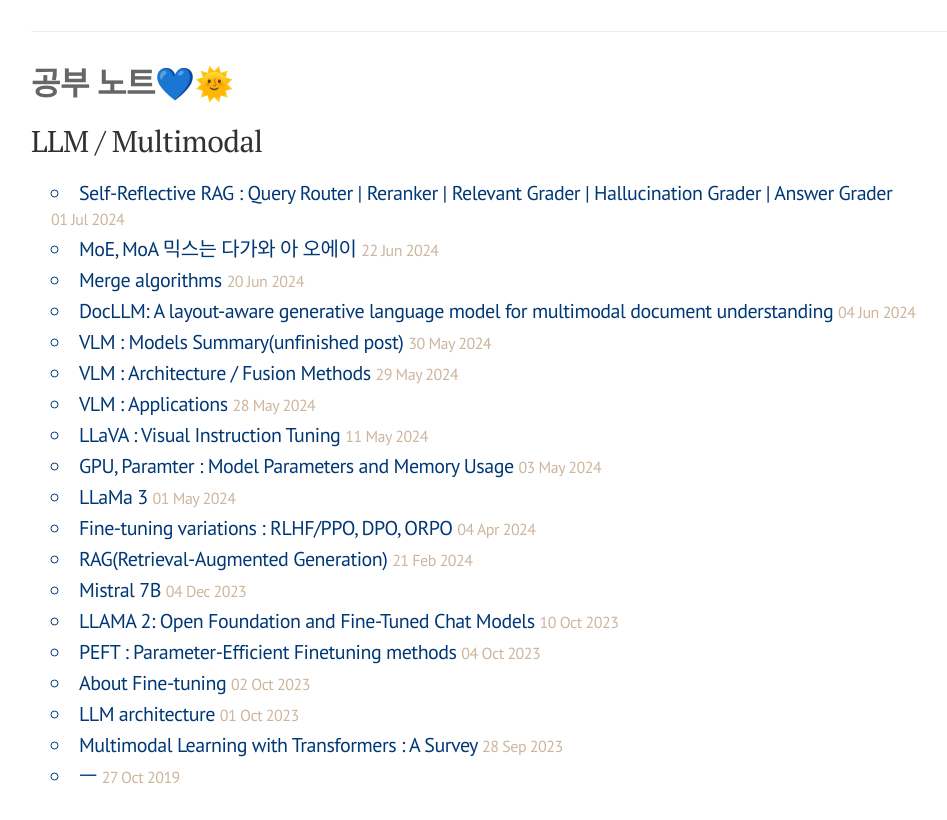
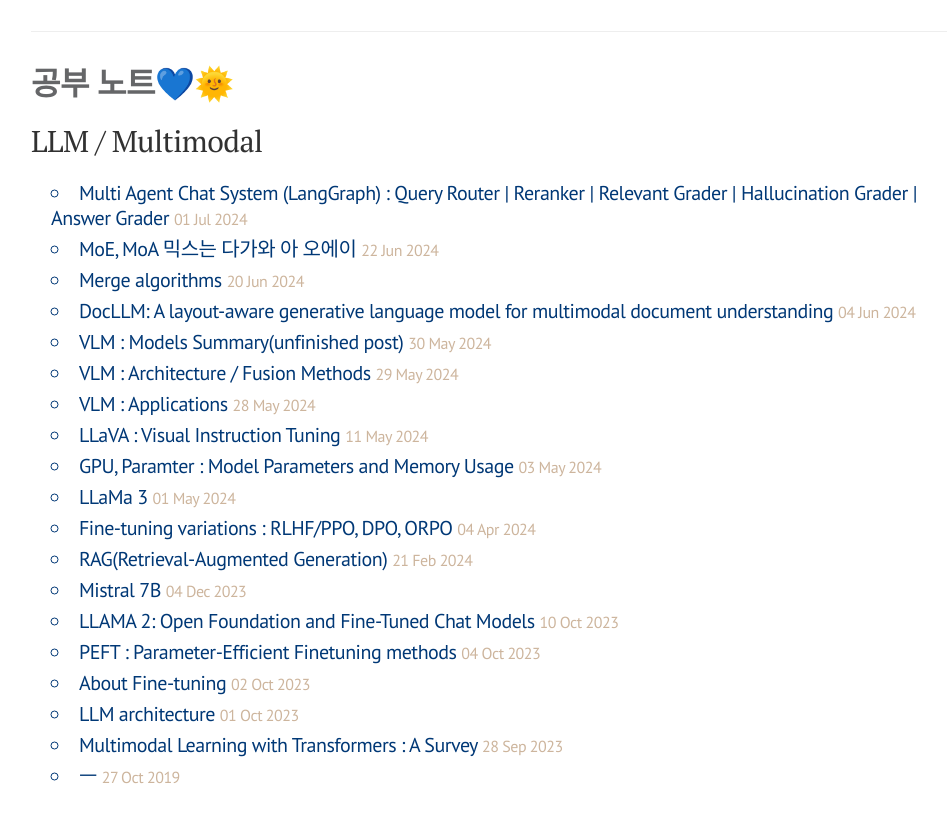
Before and after one commit to finddme/finddme.github.io, a Jekyll site: the page built from index.html, in a window 1280 px wide and 900 px high, scrolled down 389 px, cut to the strip 80-900 px from the top of the window. Shown: the whole strip, without its empty margins (149-1096 px from the left). Built offline with Jekyll 4.4.1, drawn with Linux system fonts in a browser that asks for light colours; nearby versions of some CDN libraries; comment, search, counter and statistics services are not loaded.

Commit message:
Update and rename 2024-07-01-self_ref_rag.md to 2024-07-01-multi_agent.md

```diff
--- a/_posts/2024-07-01-self_ref_rag.md
+++ b/_posts/2024-07-01-multi_agent.md
@@ -1,5 +1,5 @@
 ---
-title: "Self-Reflective RAG : Query Router | Reranker | Relevant Grader | Hallucination Grader | Answer Grader"
+title: "Multi Agent Chat System (LangGraph) : Query Router | Reranker | Relevant Grader | Hallucination Grader | Answer Grader"
 category: LLM / Multimodal
 tag: Multimodal
 ---
```
